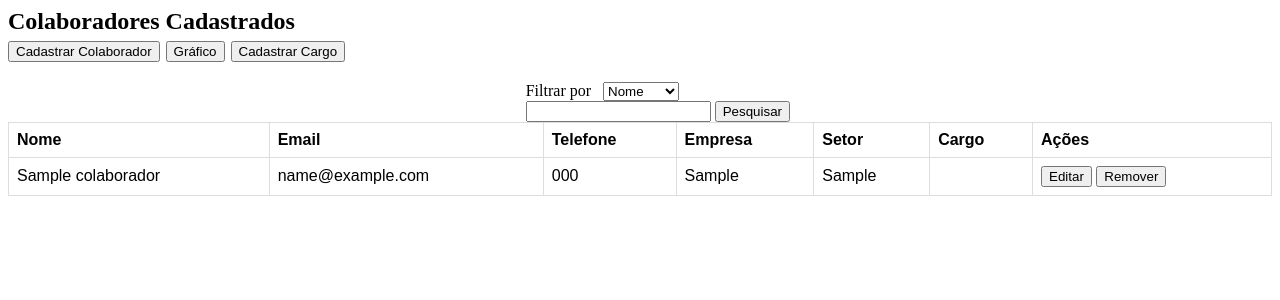
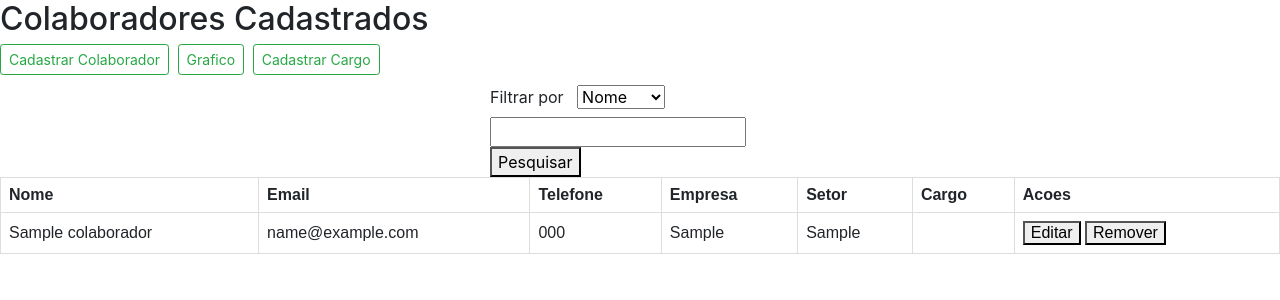
Before and after one commit to Estevangomez/desafioDigiboardPhp, a PHP site: page / in a window 1280 px wide. Shown: the top 300 px of the page. Run offline with PHP 8.4, Linux system fonts and the light colour scheme; tables that the repository leaves empty or names only in its code hold one stand-in row (values such as "Sample post").

Commit message:
Estilização btn

```diff
--- a/index.php
+++ b/index.php
@@ -7,6 +7,7 @@ require './conexao/conexao.php';
 	<head>
 		<meta charset="utf-8">
 		<link rel="stylesheet" type="text/css" href="css/dgb.css">
+		<link rel="stylesheet" type="text/css" href="css/bootstrap.min.css">
 	</head>
 <?php
 	$colaboradorDAO = new ColaboradorDAOImpl();
@@ -17,9 +18,9 @@ require './conexao/conexao.php';
 <body>
 <h2>Colaboradores Cadastrados
 	 <div align="">
-		  <a href='front/frmColaborador.php'><button type='btn' value='inserir'>Cadastrar Colaborador</button></a>
-		  <a href='front/grafico.php'><button type='btn' value='inserir'>Gráfico</button></a>
-		  <a href='front/frmCargo.php'><button type='btn' value='inserir'>Cadastrar Cargo</button></a>
+		  <a href='front/frmColaborador.php'> <button type="button" class="btn btn-outline-success btn-sm" value='inserir'>Cadastrar Colaborador</button> </a>
+		  <a href='front/grafico.php'>  <button type="button" class="btn btn-outline-success btn-sm" value='grafico'>Grafico</button> </a>
+		  <a href='front/frmCargo.php'><button type="button" class="btn btn-outline-success btn-sm" value='cadastrar_cargo'>Cadastrar Cargo</button></a>
 	 </div>
 </h2>
 <form id="filtroPesquisa" action="front/resultadoPesquisa.php" name="filtroPesquisa" method="post">
@@ -51,7 +52,7 @@ require './conexao/conexao.php';
 		    <th>Empresa</th>
 		    <th>Setor</th>
 		    <th>Cargo</th>
-		     <th>Ações</th>
+		     <th>Acoes</th>
 		  </tr>
 	</thead>
 	<tbody>
```
